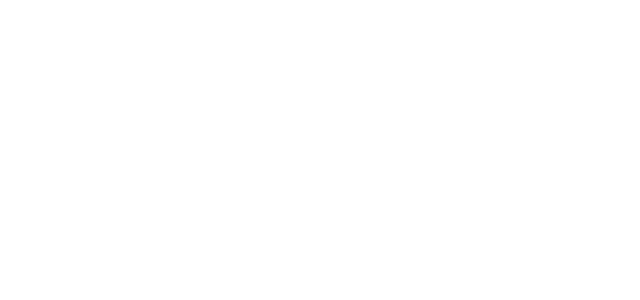
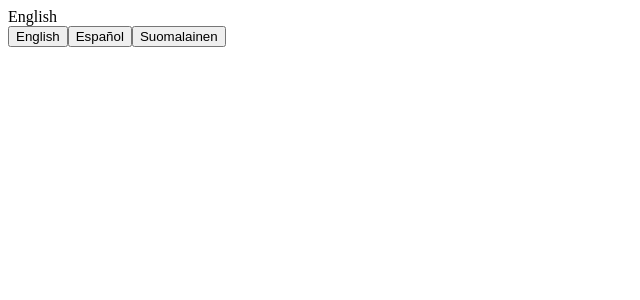
Before and after one commit to code-in-time/react-context-with-tests, a React (Create React App) app: page / in a window 1280 px wide. Shown: the top 300 px of the page, without its empty margins (0-640 px from the left). Built offline with nearby package versions, Linux system fonts and the light colour scheme.

Commit message:
Test Language select

```diff
--- a/src/App.tsx
+++ b/src/App.tsx
@@ -1,11 +1,11 @@
 import React, { useState } from 'react';
+import LanguageSelect from './LanguageSelect';
 
 function App() {
 
-  const [countVal, setCountVal] = useState(0)
-
   return (
     <div className="App" data-test="app-box">
+    <LanguageSelect  lang="en" />
     </div>
   );
 }
--- a/src/LanguageSelect.tsx
+++ b/src/LanguageSelect.tsx
@@ -7,9 +7,9 @@ interface IProps {
 
 function LanguageSelect(props: IProps) {
 
-  const [currLang, setCurrLang] = useState('en')
+  const { lang } = props
+  const [currLang, setCurrLang] = useState(lang)
 
-  const { lang } = props
 
 // todo: fix any  { [title: string]: string; }
   const getText = (langId: string, propVal: string): string => {
@@ -18,12 +18,21 @@ function LanguageSelect(props: IProps) {
     return result
   }
 
+  const selectLanguageOnClick = (key: string) => {
+    setCurrLang(key)
+  }
+
   const buildButtons = (allLang: ILang) => {
     let oButtons: any = []
     const keys = Object.keys(allLang)
     for (const key of keys) {
-      console.log(key)
-      oButtons.push(<button key={key} className={`btn-${key} ${key === currLang ? 'selectedLang': null}`}></button>)
+      // console.log(key)
+      oButtons.push(
+        <button
+          key={key}
+          className={`btn-${key} ${key === currLang ? 'selectedLang': ''}`}
+          onClick={() => selectLanguageOnClick(key)}
+        >{allLang[key].title}</button>)
     }
 
     return (
@@ -35,7 +44,7 @@ function LanguageSelect(props: IProps) {
 
   return (
     <div className="LanguageSelect" data-test="languageSelect-box">
-      <div className="languageArea">{getText(lang, 'title')}</div>
+      <div className="languageArea">{getText(currLang, 'title')}</div>
 
       {buildButtons(languages)}
 
```
Also changed, not shown: 1 other file (tests, documents, lock files or other folders).
